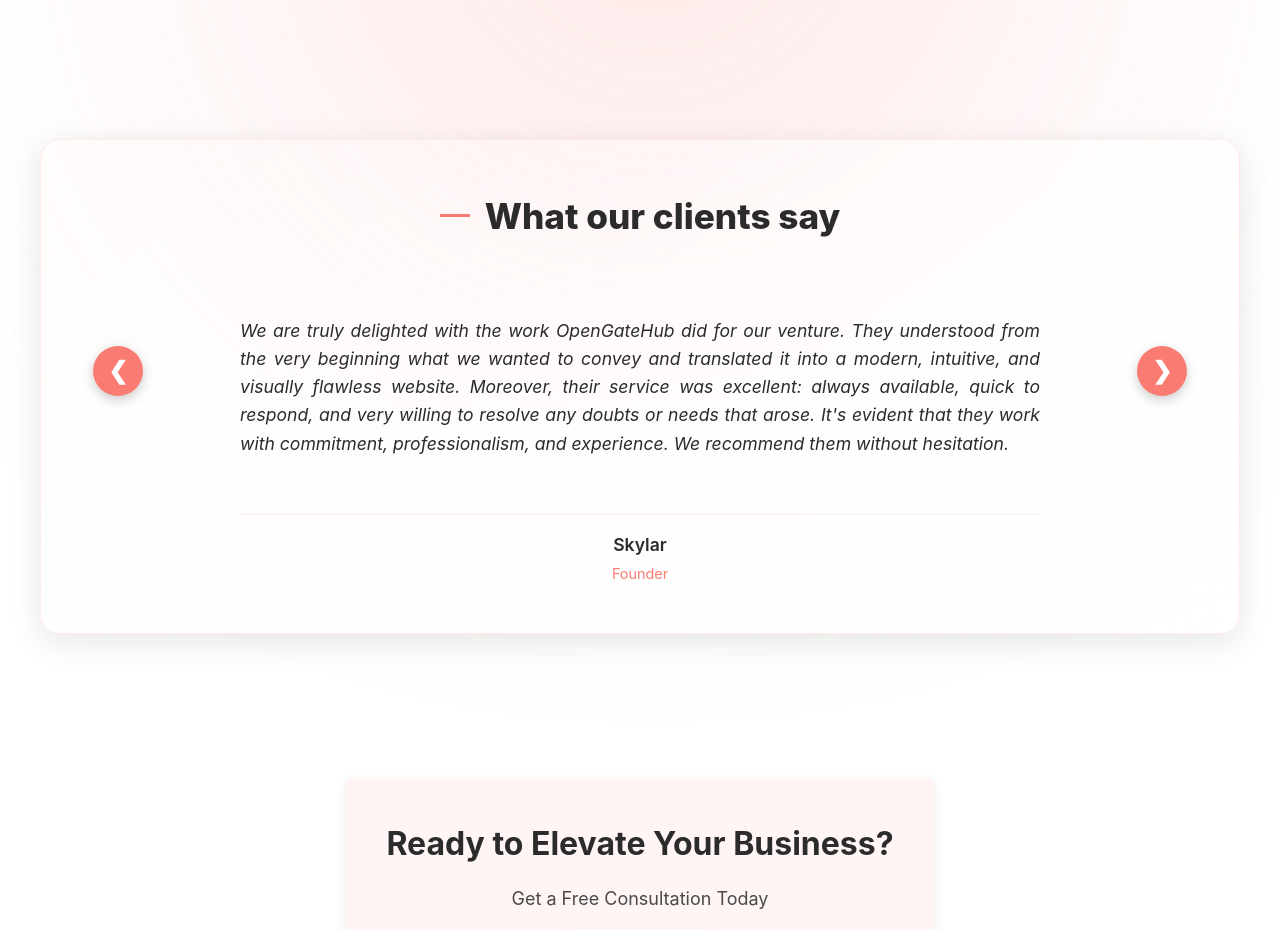
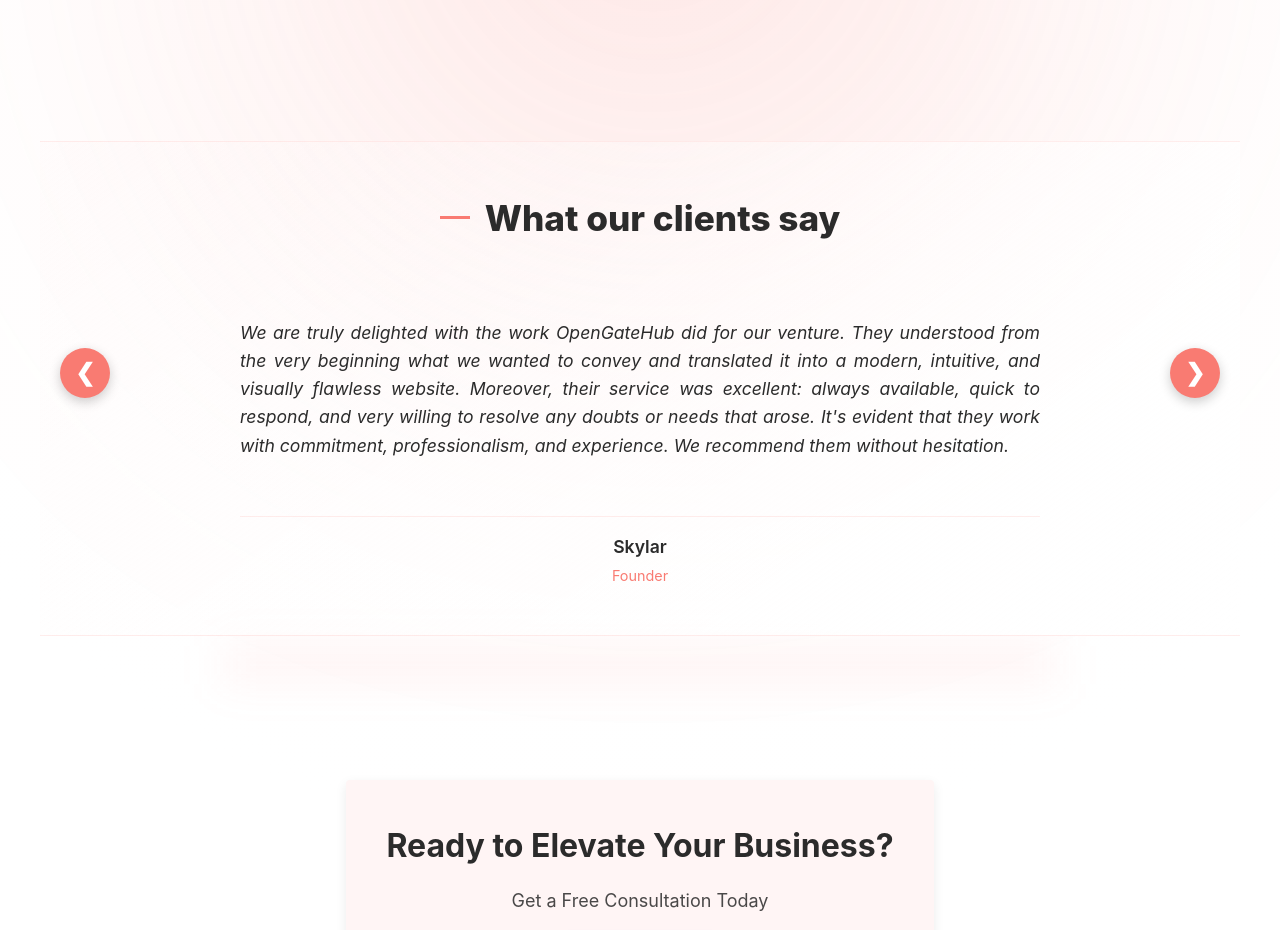
Before and after one commit to sanchezcande/OGH, a Next.js app: page / in a window 1280 px wide. Shown: the part 1380-2310 px from the top of the page. Built offline with nearby package versions, Linux system fonts and the light colour scheme.

Commit message:
reviews finished

```diff
--- a/src/styles/components/Reviews.styles.js
+++ b/src/styles/components/Reviews.styles.js
@@ -4,16 +4,28 @@ export const ReviewsContainer = styled.section`
   width: 100%;
   max-width: 1200px;
   margin: 6rem auto;
-  padding: 3rem 2rem;
+  padding: 3rem 0;
   position: relative;
   background: ${({ theme }) => `linear-gradient(145deg, ${theme.colors.backgroundAlt}22, ${theme.colors.background})`};
-  border-radius: 20px;
-  box-shadow: 0 8px 32px rgba(0, 0, 0, 0.1);
-  border: 1px solid ${({ theme }) => theme.colors.accent}22;
+  border-top: 1px solid ${({ theme }) => theme.colors.accent}22;
+  border-bottom: 1px solid ${({ theme }) => theme.colors.accent}22;
+
+  &::after {
+    content: '';
+    position: absolute;
+    bottom: -50px;
+    left: 50%;
+    transform: translateX(-50%);
+    width: 70%;
+    height: 40px;
+    background: ${({ theme }) => theme.colors.accent}11;
+    filter: blur(20px);
+    z-index: -1;
+  }
 
   @media (max-width: 768px) {
     margin: 4rem auto;
-    padding: 2rem 1rem;
+    padding: 2rem 0;
   }
 `;
 
--- a/src/styles/pagesStyles/HomePages.styles.js
+++ b/src/styles/pagesStyles/HomePages.styles.js
@@ -70,19 +70,21 @@ const growLine = keyframes`
 `;
 
 export const Container = styled.div`
-position: relative;
-background-color: white;
-overflow: hidden;
+  position: relative;
+  background: radial-gradient(
+    circle at 50% 50%,
+    ${({ theme }) => theme.colors.backgroundAlt}22,
+    ${({ theme }) => theme.colors.background} 70%
+  );
+  overflow: hidden;
   padding: 40px 20px;
   text-align: center;
   display: flex;
   flex-direction: column;
   align-items: center;
   animation: ${fadeIn} 0.8s ease;
-  // background: radial-gradient(circle at 30% 30%, ${({ theme }) => theme.colors.backgroundAlt}, ${({ theme }) => theme.colors.background});
-
   overflow: hidden;
-  z-index:0;
+  z-index: 0;
 `;
 
 export const Hero = styled.div`
@@ -95,6 +97,12 @@ export const Hero = styled.div`
   align-items: center;
   text-align: center;
   overflow: hidden;
+  background: ${({ theme }) => `linear-gradient(145deg, ${theme.colors.backgroundAlt}cc, ${theme.colors.background}dd)`};
+  border-radius: 20px;
+  box-shadow: 0 8px 32px rgba(0, 0, 0, 0.12);
+  border: 1px solid ${({ theme }) => theme.colors.accent}33;
+  backdrop-filter: blur(8px);
+  -webkit-backdrop-filter: blur(8px);
 `;
 
 export const GradientOverlay = styled.div`
```
